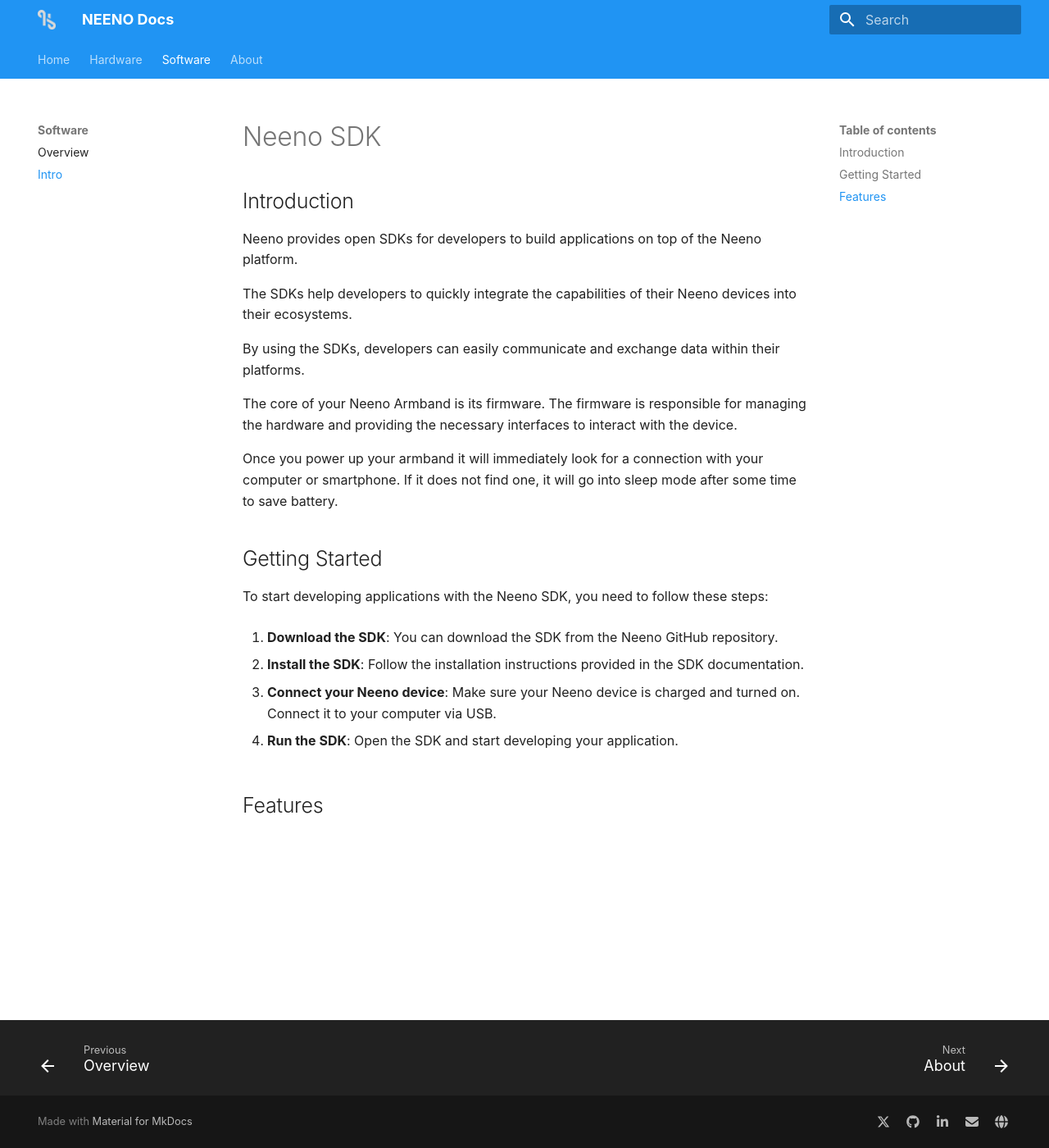
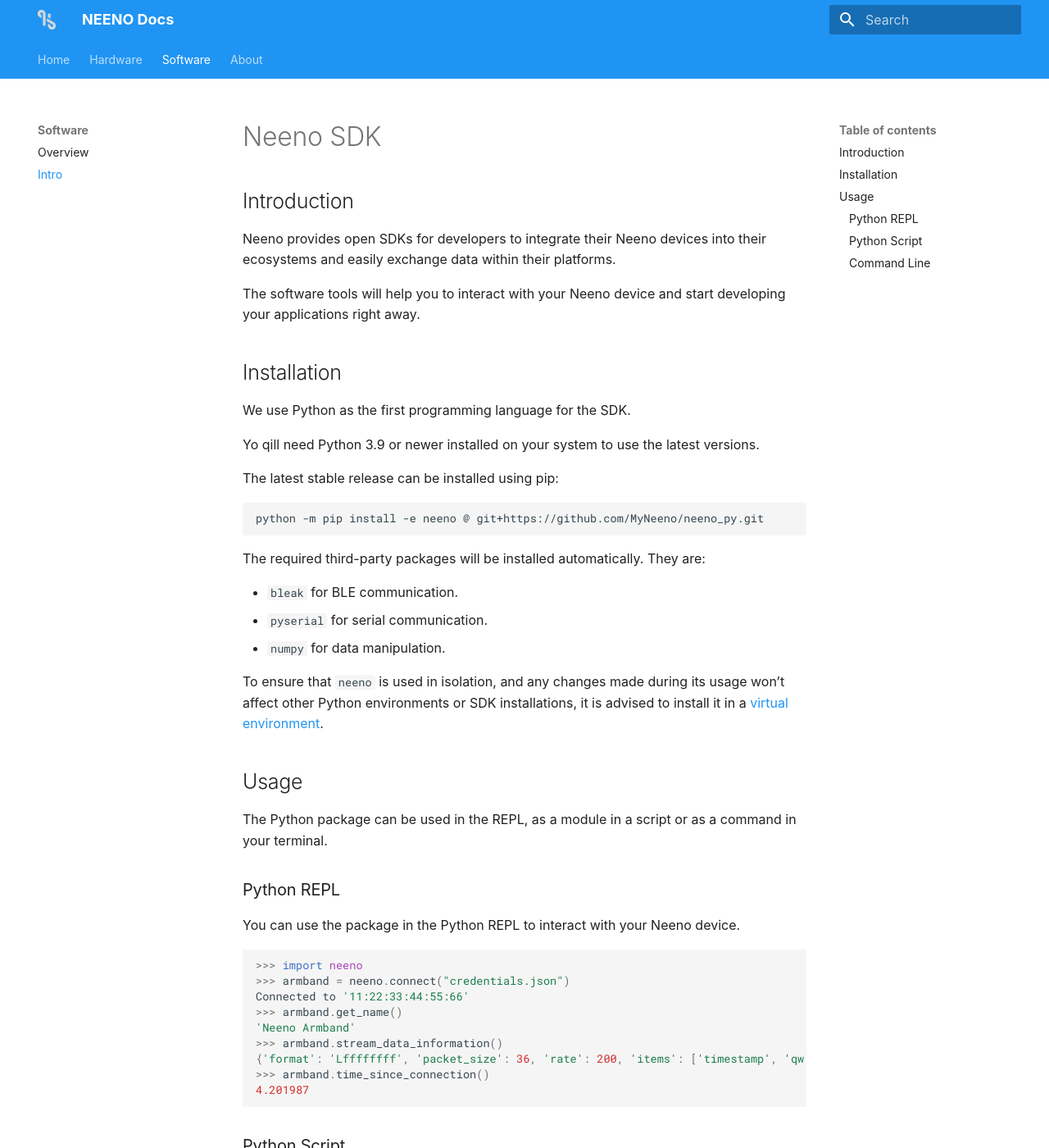
Before and after one commit to MyNeeno/docs, an MkDocs documentation site: the page built from docs/Software/introduction.md, in a window 1280 px wide and 1400 px high. Shown: the whole window at 82% size. Built offline with MkDocs 1.6.1 and Material for MkDocs 9.7.7, drawn with Linux system fonts in a browser that asks for light colours; some web fonts are replaced; some of the changed text lies outside the part shown.

Commit message:
Update information about software.

````diff
--- a/docs/Software/introduction.md
+++ b/docs/Software/introduction.md
@@ -2,37 +2,92 @@
 
 ## Introduction
 
-Neeno provides open SDKs for developers to build applications on top of the
-Neeno platform.
+Neeno provides open SDKs for developers to integrate their Neeno devices into
+their ecosystems and easily exchange data within their platforms.
 
-The SDKs help developers to quickly integrate the capabilities of their Neeno
-devices into their ecosystems.
+The software tools will help you to interact with your Neeno device and start
+developing your applications right away.
 
-By using the SDKs, developers can easily communicate and exchange data within
-their platforms.
+## Installation
 
-The core of your Neeno Armband is its firmware. The firmware is responsible for
-managing the hardware and providing the necessary interfaces to interact with
-the device.
+We use Python as the first programming language for the SDK.
 
-Once you power up your armband it will immediately look for a connection with
-your computer or smartphone. If it does not find one, it will go into sleep
-mode after some time to save battery.
+Yo qill need Python 3.9 or newer installed on your system to use the latest
+versions.
 
-## Getting Started
+The latest stable release can be installed using pip:
 
-To start developing applications with the Neeno SDK, you need to follow these
-steps:
+```bash
+python -m pip install -e neeno @ git+https://github.com/MyNeeno/neeno_py.git
+```
 
-1. **Download the SDK**: You can download the SDK from the Neeno GitHub
-   repository.
+The required third-party packages will be installed automatically. They are:
 
-2. **Install the SDK**: Follow the installation instructions provided in the
-    SDK documentation.
+- `bleak` for BLE communication.
+- `pyserial` for serial communication.
+- `numpy` for data manipulation.
 
-3. **Connect your Neeno device**: Make sure your Neeno device is charged and
-    turned on. Connect it to your computer via USB.
+To ensure that `neeno` is used in isolation, and any changes made during its
+usage won’t affect other Python environments or SDK installations, it is
+advised to install it in a [virtual environment](https://docs.python.org/3/library/venv.html#creating-virtual-environments).
 
-4. **Run the SDK**: Open the SDK and start developing your application.
+## Usage
 
-## Features
+The Python package can be used in the REPL, as a module in a script or as a
+command in your terminal.
+
+### Python REPL
+
+You can use the package in the Python REPL to interact with your Neeno device.
+
+```python
+>>> import neeno
+>>> armband = neeno.connect("credentials.json")
+Connected to '11:22:33:44:55:66'
+>>> armband.get_name()
+'Neeno Armband'
+>>> armband.stream_data_information()
+{'format': 'Lffffffff', 'packet_size': 36, 'rate': 200, 'items': ['timestamp', 'qw', 'qx', 'qy', 'qz', 'px', 'py', 'pz', 'fist']}
+>>> armband.time_since_connection()
+4.201987
+```
+
+### Python Script
+
+You can import the package in your Python script and use the functions in your
+code.
+
+```python
+import neeno
+neeno.connect("credentials.json")
+```
+
+### Command Line
+
+If installed with `pipx` the package can be run directly in the terminal (to
+stop execution use `Ctrl+C`.)
+
+```bash
+$ neeno --connect credentials.json
+Connected to '11:22:33:44:55:66'
+KeyboardInterrupt
+^C
+Disconnected from '11:22:33:44:55:66'
+
+$ neeno --help
+Neeno Command Line Interface
+
+Usage:
+  neeno [command]
+
+options:
+  -h, --help            Show this message and exit.
+  --devices             List of compatible devices.
+  -u, --upload FILE     Upload the Firmware at FILE to the device.
+    -c, --connect FILE  Connect to the device with the credentials in FILE.
+  --compile             Compiles Firmware.
+  --config              Neeno configuration commands.
+  --monitor PORT        Open a communication with a board in PORT.
+  --log FILE            Save the logs in FILE.
+  -V, --version         Shows version number of Neeno CLI.
+```
````
Also changed, not shown: docs/software.md (+18 -2 lines).
